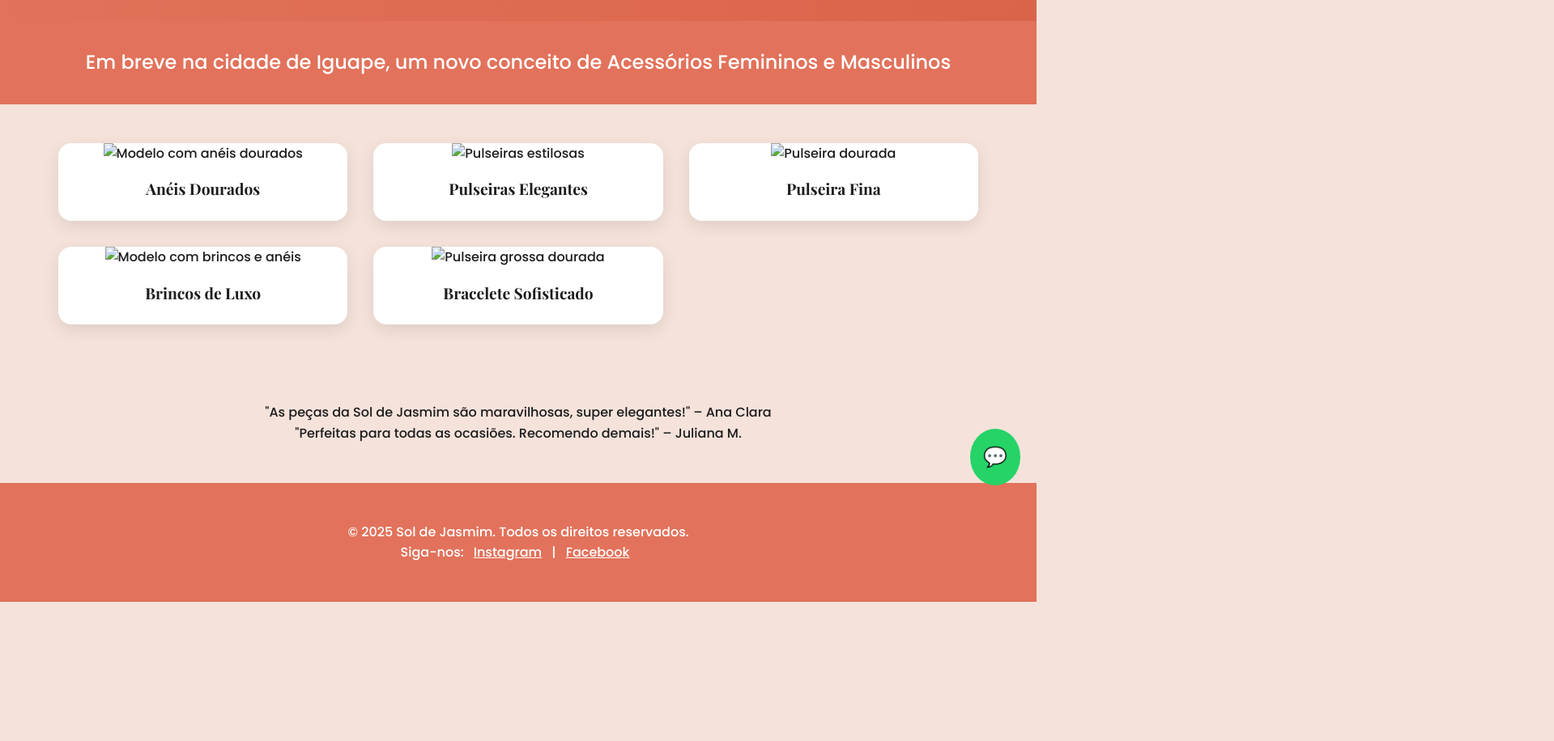
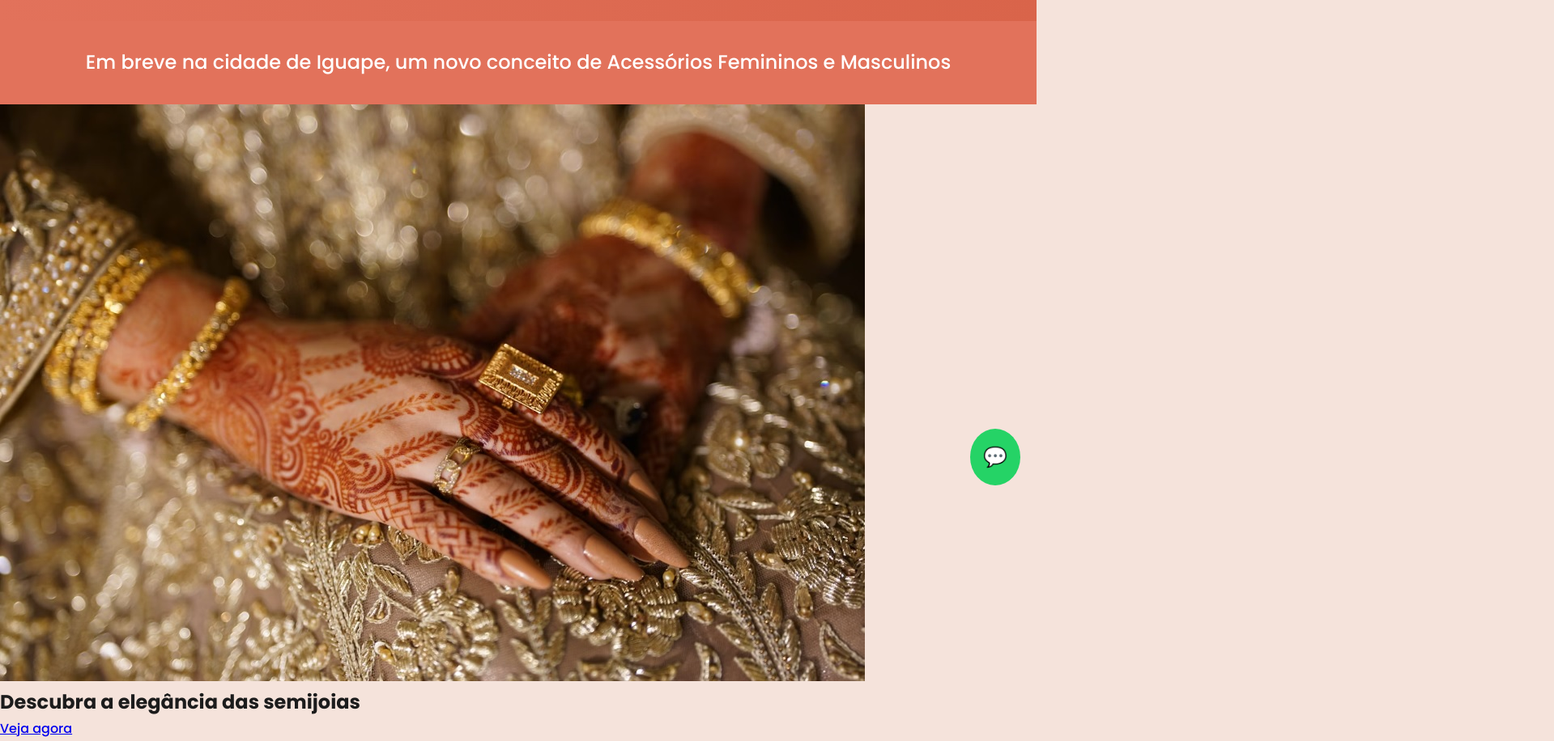
Before and after one commit to Belks45/sol-de-jasmim, a plain HTML site: page index.html in a window 1280 px wide. Shown: the part 180-1096 px from the top of the page at 81% size, 1919 px wide, since content can reach past the window. Before the commit the page ends 924 px from the top, so only its background shows below. Drawn offline with nearby package versions, Linux system fonts and the light colour scheme.

Commit message:
Update index.html

```diff
--- a/index.html
+++ b/index.html
@@ -102,27 +102,18 @@
     <p>Em breve na cidade de Iguape, um novo conceito de Acessórios Femininos e Masculinos</p>
   </section>
 
-  <section class="catalog">
-    <div class="item">
-      <img src="/mnt/data/a17374a2-025a-473b-bee3-807e4c187722.png" alt="Modelo com anéis dourados" />
-      <h3>Anéis Dourados</h3>
+ <section class="banner">
+    <img src="images/banner.jpg" alt="Modelo usando semijoias douradas">
+    <div class="banner-text">
+      <h2>Descubra a elegância das semijoias</h2>
+      <a href="#gallery">Veja agora</a>
     </div>
-    <div class="item">
-      <img src="/mnt/data/49729299-6b06-4056-ba9d-3b890c06f4ae.png" alt="Pulseiras estilosas" />
-      <h3>Pulseiras Elegantes</h3>
-    </div>
-    <div class="item">
-      <img src="/mnt/data/c2da267c-fe5c-47b6-9283-d38edc61c3b7.png" alt="Pulseira dourada" />
-      <h3>Pulseira Fina</h3>
-    </div>
-    <div class="item">
-      <img src="/mnt/data/04b4de43-13df-4e9a-8d3d-bf4f54b79205.png" alt="Modelo com brincos e anéis" />
-      <h3>Brincos de Luxo</h3>
-    </div>
-    <div class="item">
-      <img src="/mnt/data/73fa84ad-8a94-4d74-b425-dc63256b0b19.png" alt="Pulseira grossa dourada" />
-      <h3>Bracelete Sofisticado</h3>
-    </div>
+  </section>
+
+  <section id="gallery" class="gallery">
+    <img src="images/biju1.jpg" alt="Bijuteria elegante 1">
+    <img src="images/biju2.jpg" alt="Bijuteria elegante 2">
+    <img src="images/biju3.jpg" alt="Bijuteria elegante 3">
   </section>
 
   <section class="testimonials">
```
